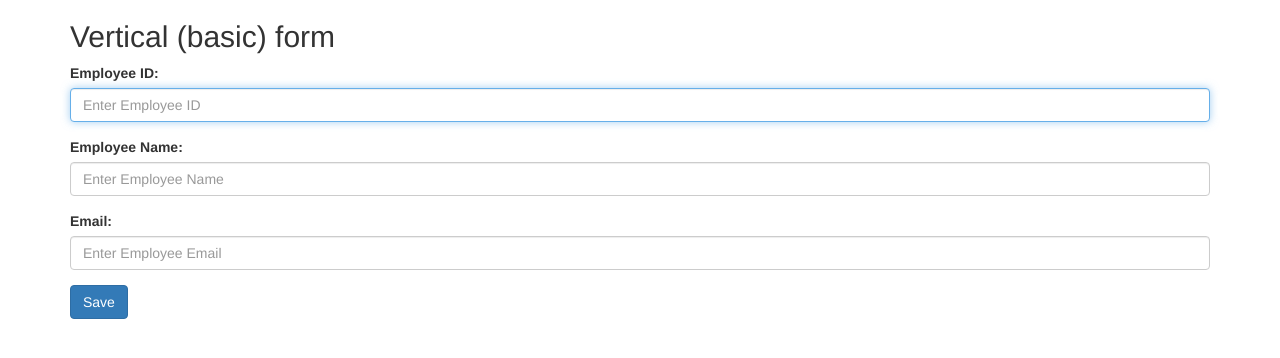
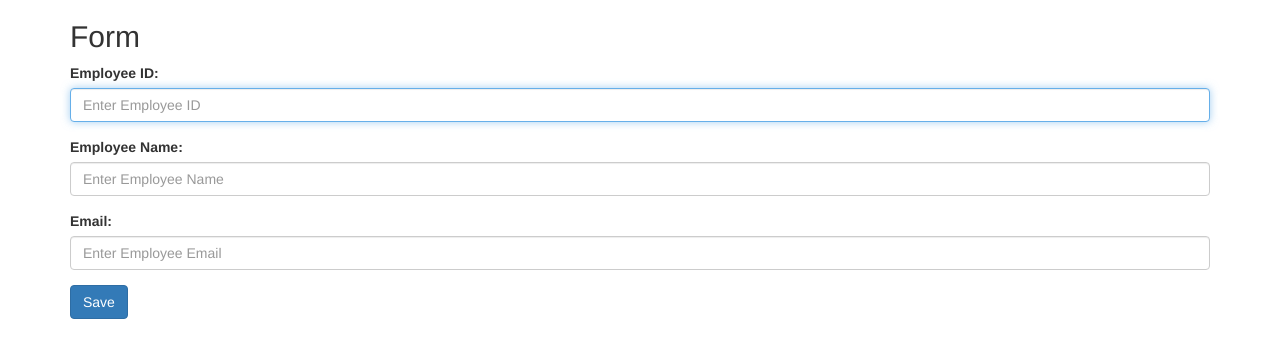
Before and after one commit to AmriteshSingh-c/Login2Xplore-DB, a plain HTML site: page index.html in a window 1280 px wide. Drawn offline with nearby package versions, Linux system fonts and the light colour scheme.

Commit message:
Update index.html

```diff
--- a/index.html
+++ b/index.html
@@ -18,7 +18,7 @@ and open the template in the editor.
 
 <body>
     <div class="container">
-        <h2>Vertical (basic) form</h2>
+        <h2>Form</h2>
         <form id="empForm" method="post">
             <div class="form-group">
                 <span><label for="empId">Employee ID:</label> <label id="empIdMsg">
```
